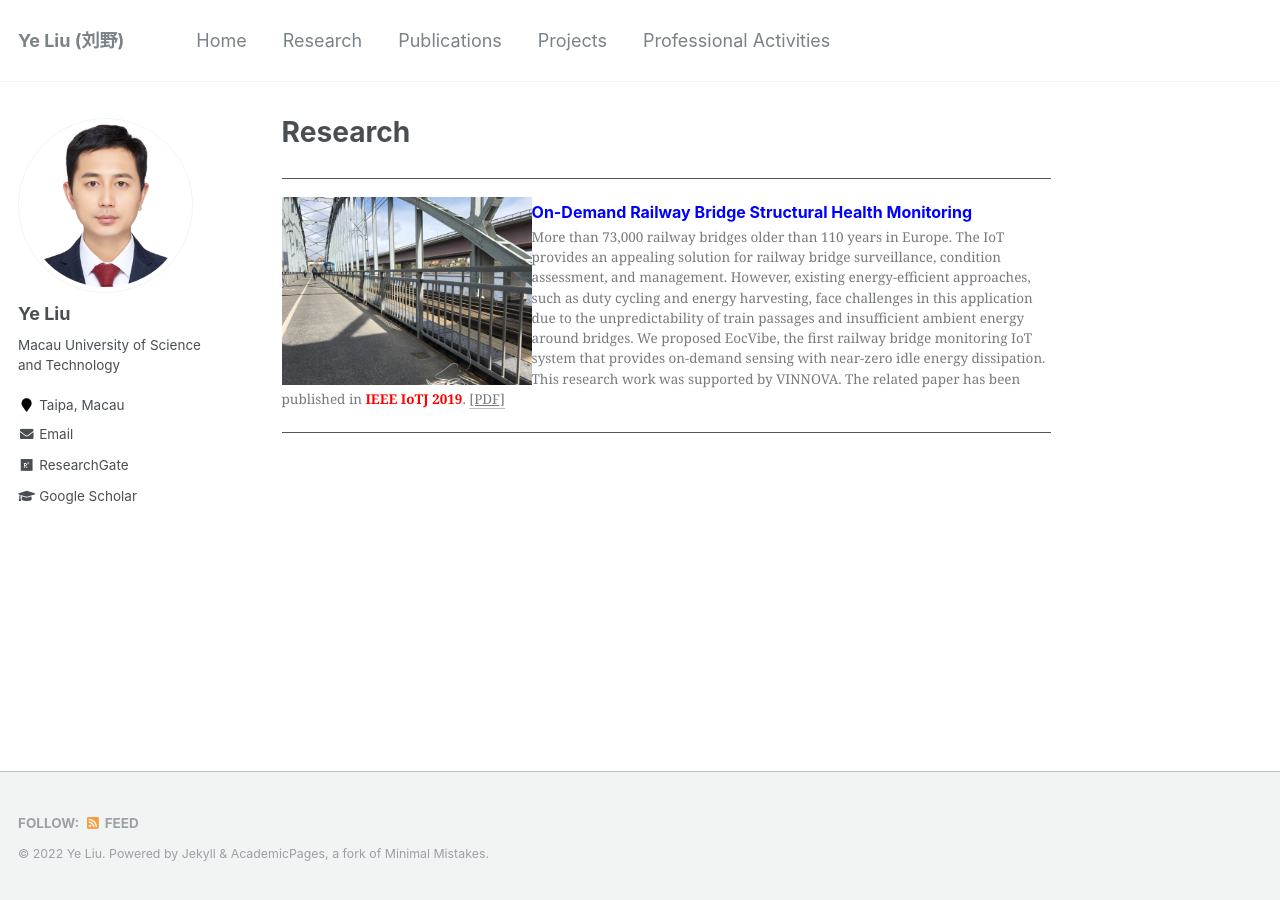
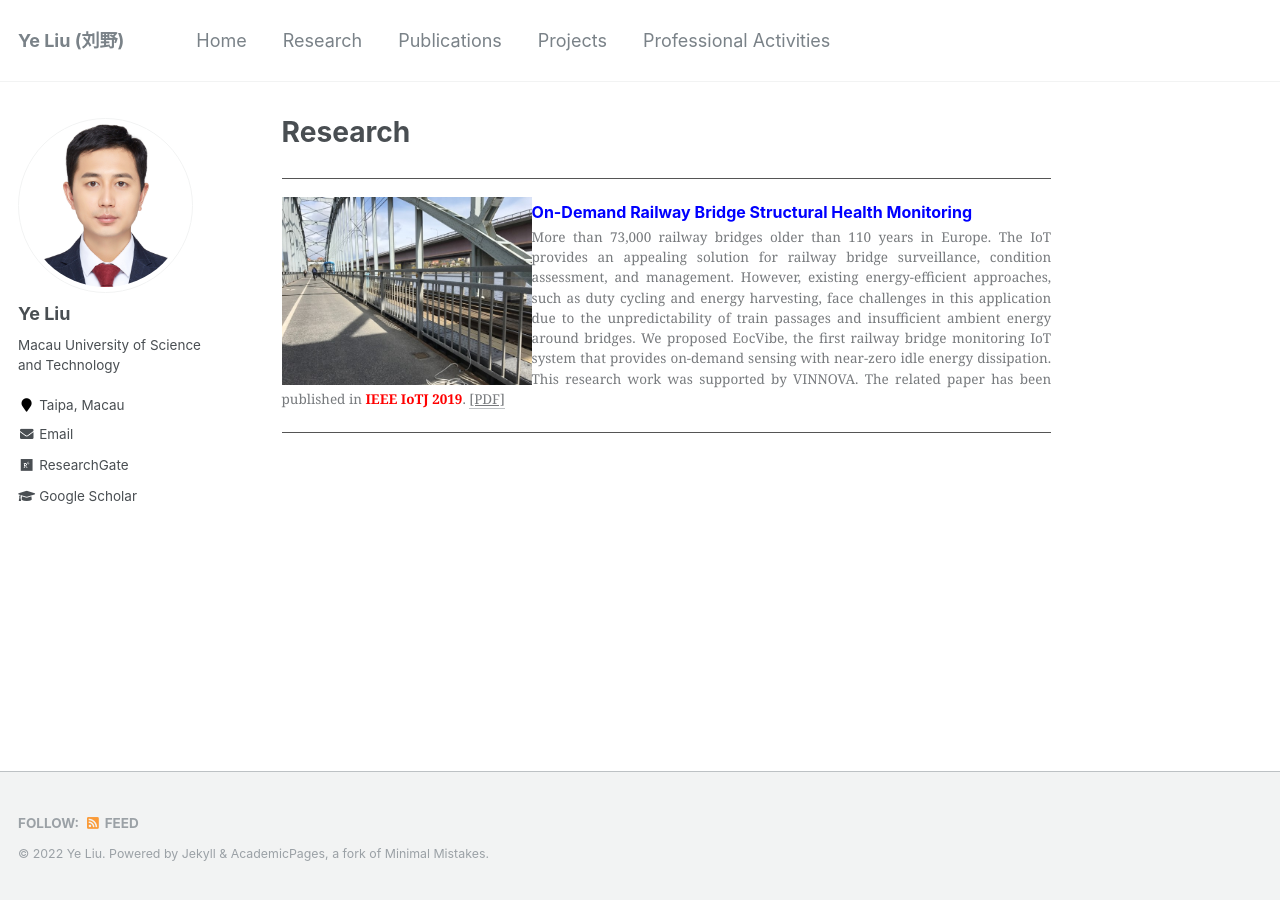
Before and after one commit to ChrisYe-Liu/chrisye-liu.github.io, a Jekyll site: the page built from _pages/research.md, in a window 1280 px wide. Built offline with Jekyll 4.4.1, drawn with Linux system fonts in a browser that asks for light colours.

Commit message:
Update research.md

```diff
--- a/_pages/research.md
+++ b/_pages/research.md
@@ -11,6 +11,9 @@ author_profile: true
   style="float:left" width="250" height="188">
 <figcaption>
 <h4><font  color=blue size=3><b>On-Demand Railway Bridge Structural Health Monitoring</b></font></h4>
-More than 73,000 railway bridges older than 110 years in Europe. The IoT provides an appealing solution for railway bridge surveillance, condition assessment, and management. However, existing energy-efficient approaches, such as duty cycling and energy harvesting, face challenges in this application due to the unpredictability of train passages and insufficient ambient energy around bridges. We proposed EocVibe, the first railway bridge monitoring IoT system that provides on-demand sensing with near-zero idle energy dissipation. This research work was supported by VINNOVA. The related paper has been published in <font  color=red ><b>IEEE IoTJ 2019</b></font>. <a href="https://ieeexplore.ieee.org/document/8445576" target="_blank">[PDF]</a></figcaption>
+<p style="text-align:justify;">
+More than 73,000 railway bridges older than 110 years in Europe. The IoT provides an appealing solution for railway bridge surveillance, condition assessment, and management. However, existing energy-efficient approaches, such as duty cycling and energy harvesting, face challenges in this application due to the unpredictability of train passages and insufficient ambient energy around bridges. We proposed EocVibe, the first railway bridge monitoring IoT system that provides on-demand sensing with near-zero idle energy dissipation. This research work was supported by VINNOVA. The related paper has been published in <font  color=red ><b>IEEE IoTJ 2019</b></font>. <a href="https://ieeexplore.ieee.org/document/8445576" target="_blank">[PDF]</a>
+</p>
+</figcaption>
 <p>
 <hr style="height:1px;border:none;border-top:1px solid #555555;" />
```
